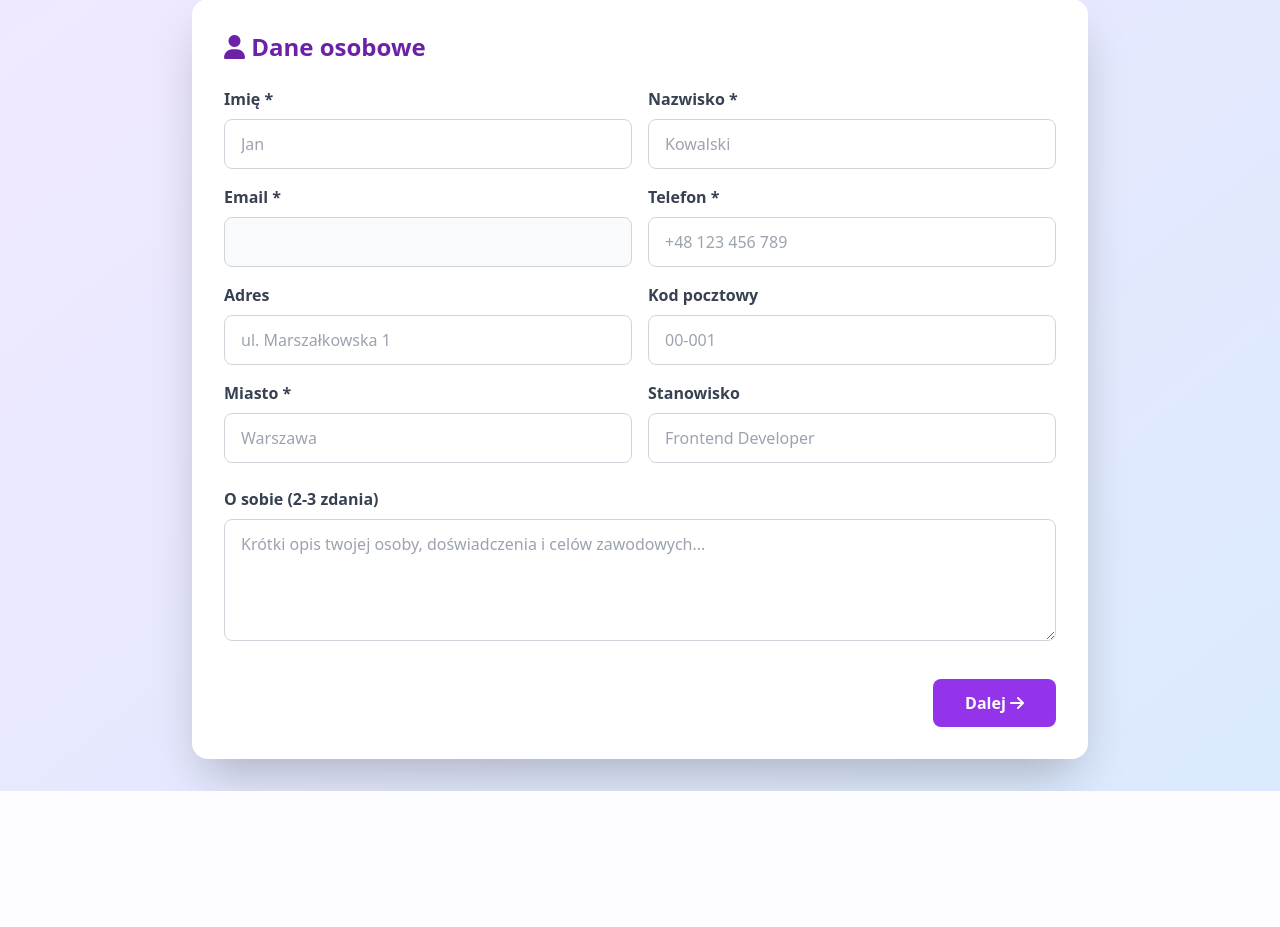
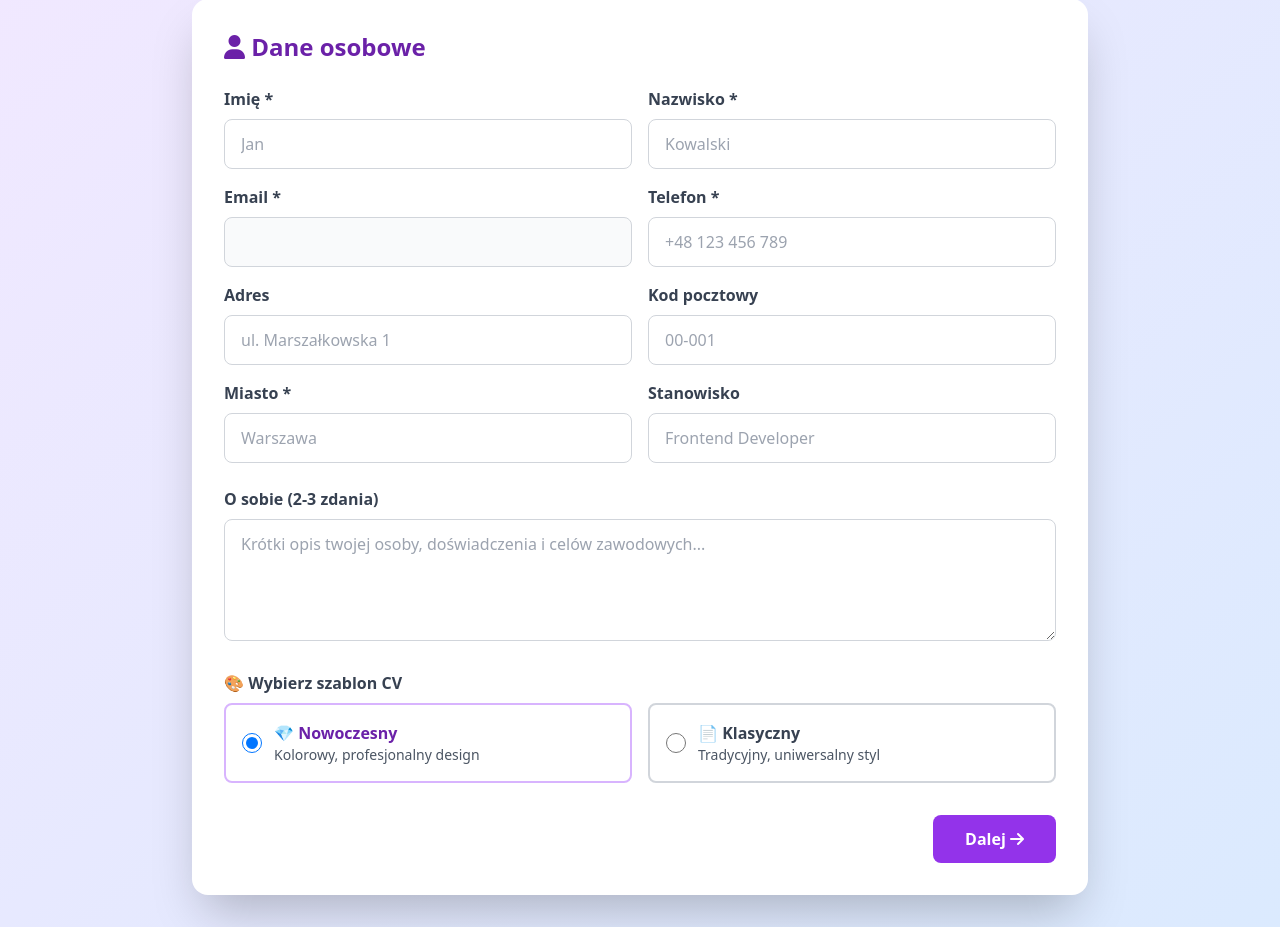
Before and after one commit to autoalexai-sketch/cv-konwerter-bot, a Flask app: template web/templates/premium_form.html in a window 1280 px wide. Shown: the part 237-1164 px from the top of the page. Before the commit the page ends 1028 px from the top, so only its background shows below. Run offline with Flask 3, Linux system fonts and the light colour scheme; the template is opened without the code that fills it, so the values that code supplies are empty; some libraries are stand-ins or nearby versions.

Commit message:
feat: Добавлены adres/kod_pocztowy в данные формы + выбор шаблона (Nowoczesny по умолчанию)

```diff
--- a/web/templates/premium_form.html
+++ b/web/templates/premium_form.html
@@ -99,6 +99,26 @@
                         <textarea name="o_sobie" rows="4"
                                   class="w-full px-4 py-3 border border-gray-300 rounded-lg focus:outline-none focus:border-purple-500"
                                   placeholder="Krótki opis twojej osoby, doświadczenia i celów zawodowych..."></textarea>
+                    </div>
+
+                    <div class="mt-6">
+                        <label class="block text-gray-700 font-semibold mb-2">🎨 Wybierz szablon CV</label>
+                        <div class="grid grid-cols-1 md:grid-cols-2 gap-4">
+                            <label class="flex items-center p-4 border-2 border-purple-300 rounded-lg cursor-pointer hover:bg-purple-50 transition">
+                                <input type="radio" name="template" value="nowoczesny" checked class="mr-3 w-5 h-5">
+                                <div>
+                                    <div class="font-bold text-purple-800">💎 Nowoczesny</div>
+                                    <div class="text-sm text-gray-600">Kolorowy, profesjonalny design</div>
+                                </div>
+                            </label>
+                            <label class="flex items-center p-4 border-2 border-gray-300 rounded-lg cursor-pointer hover:bg-gray-50 transition">
+                                <input type="radio" name="template" value="klasyczny" class="mr-3 w-5 h-5">
+                                <div>
+                                    <div class="font-bold text-gray-700">📄 Klasyczny</div>
+                                    <div class="text-sm text-gray-600">Tradycyjny, uniwersalny styl</div>
+                                </div>
+                            </label>
+                        </div>
                     </div>
                 </div>
 
@@ -329,9 +349,12 @@
                 imie: formData.get('imie'),
                 nazwisko: formData.get('nazwisko'),
                 telefon: formData.get('telefon'),
+                adres: formData.get('adres') || '',
+                kod_pocztowy: formData.get('kod_pocztowy') || '',
                 miasto: formData.get('miasto'),
                 stanowisko: formData.get('stanowisko') || '',
                 o_sobie: formData.get('o_sobie') || '',
+                template: formData.get('template') || 'nowoczesny',
                 doswiadczenie: [],
                 wyksztalcenie: [],
                 umiejetnosci: formData.get('umiejetnosci') ? formData.get('umiejetnosci').split(',').map(s => s.trim()) : [],
```
Also changed, not shown: web_app.py (+10 -3 lines).
